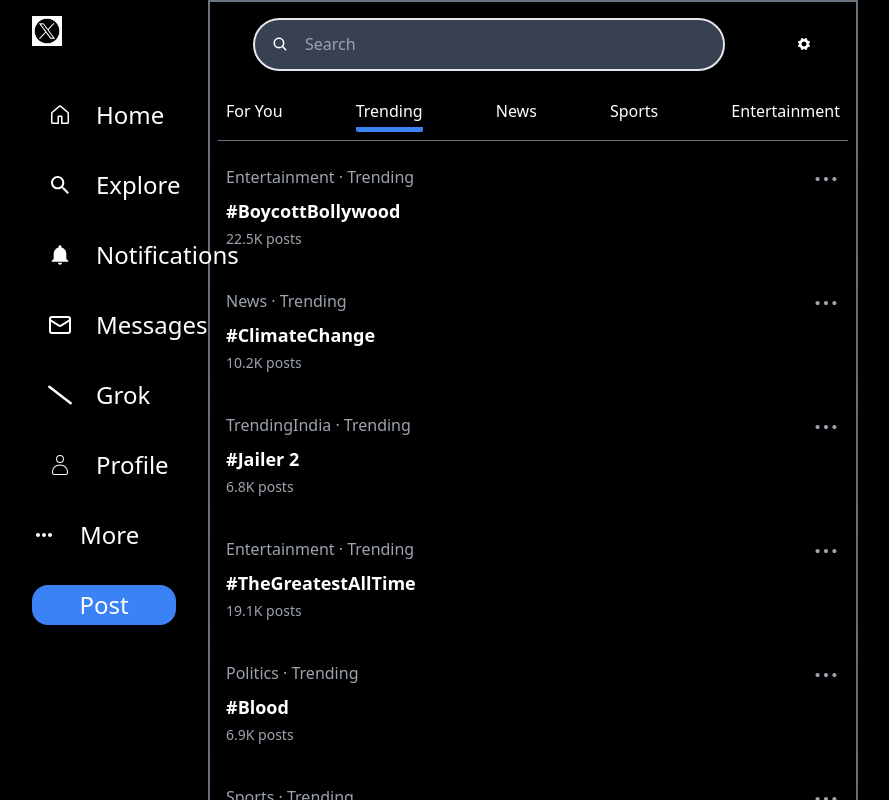
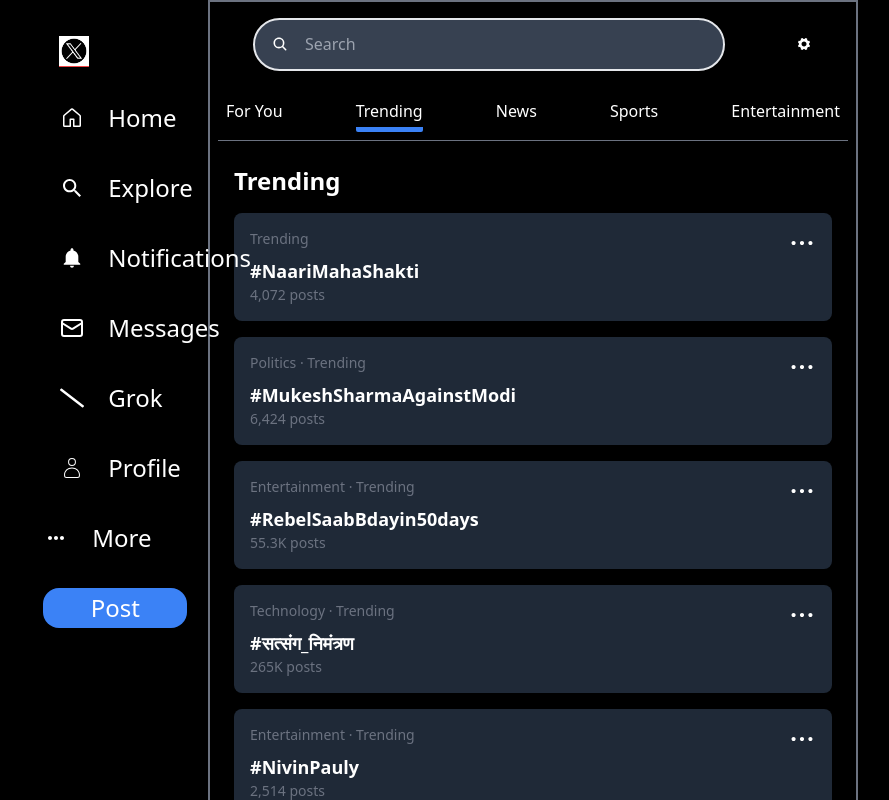
Before and after one commit to ompatel585/twitterClone, a React (Create React App) app: page /explore/trending in a window 1280 px wide. Shown: the whole page, without its empty margins (112-1001 px from the left). Built offline with nearby package versions, Linux system fonts and the light colour scheme.

Commit message:
last updaated

```diff
--- a/src/components/Explore/ExCard.js
+++ b/src/components/Explore/ExCardForYou.js
@@ -3,12 +3,12 @@
 import { IoIosMore } from "react-icons/io";
 
 
-function ExCard({ category, trendTitle, postCount }) {
+function ExCardForYou({ category, trendTitle, postCount }) {
   return (
-    <div className="bg-black text-white p-4 rounded-lg shadow-md my-2">
+    <div className='bg-gray-800 p-4 rounded-lg mb-4 hover:bg-gray-700 cursor-pointer transition-colors'>
       <div className="text-md text-gray-400 flex">
         {category} · Trending
-        <IoIosMore size={28} className='ml-auto'/>
+        <IoIosMore size={24} className='ml-auto text-gray-400 hover:text-white transition-colors'/>
       </div>
       <div className="text-lg font-bold my-1">
         #{trendTitle}
@@ -20,4 +20,4 @@
   );
 }
 
-export default ExCard;
+export default ExCardForYou;
--- /dev/null
+++ b/src/components/Explore/ExCardNews.js
@@ -0,0 +1,20 @@
+import React from 'react';
+
+function ExCardNews() {
+  return (
+    <div className="bg-gray-800 text-white p-4 rounded-lg shadow-md my-2 hover:bg-gray-700 transition-colors">
+      <div className="text-md text-gray-400 flex">
+        {category}
+        <IoIosMore size={24} className='ml-auto text-gray-400 hover:text-white transition-colors'/>
+      </div>
+      <div className="text-lg font-bold my-1">
+        #{trendTitle}
+      </div>
+      <div className="text-sm text-gray-400">
+        {postCount}
+      </div>
+    </div>
+  )
+}
+
+export default ExCardNews;
--- /dev/null
+++ b/src/components/Explore/ExCardTrending.js
@@ -0,0 +1,20 @@
+import React from 'react';
+import { IoIosMore } from "react-icons/io";
+
+function ExCardTrending({ category, title, tweetsCount }) {
+
+
+  return (
+    <div className='bg-gray-800 p-4 rounded-lg mb-4 hover:bg-gray-700 cursor-pointer transition-colors'>
+      <div className='flex'>
+        <p className='text-gray-500 text-sm'>{category}</p>
+        <IoIosMore size={28} className='ml-auto' />
+      </div>
+
+      <h3 className='text-white text-lg font-bold'>{title}</h3>
+      <p className='text-gray-500 text-sm'>{tweetsCount} </p>
+    </div>
+  );
+}
+
+export default ExCardTrending;
--- a/src/components/Explore/ExEntertainment.js
+++ b/src/components/Explore/ExEntertainment.js
@@ -1,7 +1,7 @@
 import React from 'react';
 import ExMain from './ExMain';
 import LeftBox from '../Home/LeftBox';
-import ExCard from './ExCard'
+import ExCard from './ExCardEntertainment'
 import { Link } from 'react-router-dom';
 import { IoSearch } from "react-icons/io5";
 import { IoIosSettings } from "react-icons/io";
--- a/src/components/Explore/ExForYou.js
+++ b/src/components/Explore/ExForYou.js
@@ -1,13 +1,25 @@
 import React from 'react';
 import ExMain from './ExMain';
 import LeftBox from '../Home/LeftBox';
-import ExCard from './ExCard'
+import ExCard from './ExCardForYou'
 import { Link } from 'react-router-dom';
 import { IoSearch } from "react-icons/io5";
 import { IoIosSettings } from "react-icons/io";
+import ExCardForYou from './ExCardForYou';
 
 
 function ExForYou() {
+
+  const trendingData = [
+    { category: 'Entertainment', trendTitle: 'BoycottBollywood', postCount: '22.5K' },
+    { category: 'News', trendTitle: 'ClimateChange', postCount: '10.2K' },
+    { category: 'TrendingIndia', trendTitle: 'Jailer 2', postCount: '6.8K' },
+    { category: 'Entertainment', trendTitle: 'TheGreatestAllTime', postCount: '19.1K' },
+    { category: 'Politics', trendTitle: 'Blood', postCount: '6.9K' },
+    { category: 'Sports', trendTitle: 'Diaz', postCount: '29.1K' },
+  ];
+
+
   return (
     <div>
       <div className='flex h-screen text-white'>
@@ -36,7 +48,7 @@
                   </div>
                 </div>
               </div>
-              <div className='border-b border-b-gray-500 flex justify-between mt-5 mx-2 p-2'>
+              <div className='border-b border-b-gray-500 flex justify-between mt-5 mx-2 p-2 '>
                 <div className='border-b-[5px] border-blue-500  rounded-b-sm   pb-1'>
                   <Link to="/explore/foryou">
                     <p>For You</p>
@@ -61,44 +73,16 @@
                   <p>Entertainment</p>
                 </Link>
               </div>
-              <div>
-                <ExCard
-                  category="Entertainment"
-                  trendTitle="BoycottBollywood"
-                  postCount="22.5K"
+              <div className='p-6'>
+              {trendingData.map((trend, index) => (
+                <ExCardForYou
+                  key={index}
+                  category={trend.category}
+                  trendTitle={trend.trendTitle}
+                  postCount={trend.postCount}
                 />
-
-                <ExCard
-                  category="News"
-                  trendTitle="ClimateChange"
-                  postCount="10.2K"
-                />
-
-                <ExCard
-                  category="TrendingIndia"
-                  trendTitle="Jailer 2"
-                  postCount="6.8K"
-                />
-
-                <ExCard
-                  category="Entertainment"
-                  trendTitle="TheGreatestAllTime"
-                  postCount="19.1K"
-                />
-
-                <ExCard
-                  category="Politics"
-                  trendTitle="Blood"
-                  postCount="6.9K"
-                />
-
-                <ExCard
-                  category="Sports"
-                  trendTitle="Diaz"
-                  postCount="29.1K"
-                />
-
-              </div>
+              ))}
+            </div>
             </div>
           </div>
         </div>
--- a/src/components/Explore/ExMain.js
+++ b/src/components/Explore/ExMain.js
@@ -1,6 +1,6 @@
 import React from 'react';
 
-import ExCard from './ExCard';
+import ExCard from './ExCardForYou';
 
 import { IoSearch } from "react-icons/io5";
 import { IoIosSettings } from "react-icons/io";
@@ -12,8 +12,8 @@
     return (
         <div>
             <div className='text-white w-[650px]  h-screen'>
-                <div className=' border-2 border-green-600'>
-                    <div className='flex mt-4'>
+                <div className=' border-2 border-gray-500'>
+                    <div className='flex mt-4 ml-4 justify-around'>
                         <div className='flex items-center border-2   bg-gray-700 rounded-full
                           w-[75%] h-[52.8px] '>
                             <div className='h-[52px] w-[50px] flex items-center justify-center '>
--- a/src/components/Explore/ExNews.js
+++ b/src/components/Explore/ExNews.js
@@ -1,12 +1,25 @@
 import React from 'react';
 import ExMain from './ExMain';
 import LeftBox from '../Home/LeftBox';
-import ExCard from './ExCard'
+import ExCardNews from './ExCardNews'
 import { Link } from 'react-router-dom';
 import { IoSearch } from "react-icons/io5";
 import { IoIosSettings } from "react-icons/io";
 
 function ExNews() {
+
+  const newsData = [
+    { category: 'Trending in Politics', trendTitle: 'Chinese Communist Party', postCount: '9,501 posts' },
+    { category: 'Trending in Politics', trendTitle: 'Venezuelans', postCount: '30.5K posts' },
+    { category: 'Trending in Politics', trendTitle: 'Poltava', postCount: '58.5K posts' },
+    { category: 'Trending in Politics', trendTitle: 'Rubbish', postCount: '22.4K posts' },
+    { category: 'Trending in Politics', trendTitle: 'Peter Obi', postCount: '38.1K posts' },
+    { category: 'Trending in Business & Finance', trendTitle: '#Qatar', postCount: '1,672 posts' },
+    { category: 'Trending in Business & Finance', trendTitle: 'XRP Ledger', postCount: '6,539 posts' },
+    { category: 'Trending', trendTitle: 'Walked', postCount: '68.4K posts' },
+    { category: 'Trending in Business & Finance', trendTitle: 'Dangote', postCount: '54.8K posts' },
+  ];
+
   return (
     <div>
       <div className='flex h-screen text-white'>
@@ -60,43 +73,15 @@
                   <p>Entertainment</p>
                 </Link>
               </div>
-              <div>
-                <ExCard
-                  category="Entertainment"
-                  trendTitle="BoycottBollywood"
-                  postCount="22.5K"
-                />
-
-                <ExCard
-                  category="News"
-                  trendTitle="ClimateChange"
-                  postCount="10.2K"
-                />
-
-                <ExCard
-                  category="TrendingIndia"
-                  trendTitle="Jailer 2"
-                  postCount="6.8K"
-                />
-
-                <ExCard
-                  category="Entertainment"
-                  trendTitle="TheGreatestAllTime"
-                  postCount="19.1K"
-                />
-
-                <ExCard
-                  category="Politics"
-                  trendTitle="Blood"
-                  postCount="6.9K"
-                />
-
-                <ExCard
-                  category="Sports"
-                  trendTitle="Diaz"
-                  postCount="29.1K"
-                />
-
+              <div className='p-6'>
+                {newsData.map((news, index) => (
+                  <ExCardNews
+                    key={index}
+                    category={news.category}
+                    trendTitle={news.trendTitle}
+                    postCount={news.postCount}
+                  />
+                ))}
               </div>
             </div>
           </div>
--- a/src/components/Explore/ExSports.js
+++ b/src/components/Explore/ExSports.js
@@ -1,7 +1,7 @@
 import React from 'react';
 import ExMain from './ExMain';
 import LeftBox from '../Home/LeftBox';
-import ExCard from './ExCard'
+import ExCard from './ExCardSports'
 import { Link } from 'react-router-dom';
 import { IoSearch } from "react-icons/io5";
 import { IoIosSettings } from "react-icons/io";
--- a/src/components/Explore/ExTrending.js
+++ b/src/components/Explore/ExTrending.js
@@ -1,13 +1,27 @@
 import React from 'react';
 import ExMain from './ExMain';
 import LeftBox from '../Home/LeftBox';
-import ExCard from './ExCard'
+import ExCardTrending from './ExCardTrending'
 import { Link } from 'react-router-dom';
 import { IoSearch } from "react-icons/io5";
 import { IoIosSettings } from "react-icons/io";
 
 
 function ExTrending() {
+
+  const trendingData = [
+    { category: 'Trending', title: '#NaariMahaShakti', tweetsCount: '4,072 posts' },
+    { category: 'Politics · Trending', title: '#MukeshSharmaAgainstModi', tweetsCount: '6,424 posts' },
+    { category: 'Entertainment · Trending', title: '#RebelSaabBdayin50days', tweetsCount: '55.3K posts' },
+    { category: 'Technology · Trending', title: '#सत्संग_निमंत्रण', tweetsCount: '265K posts' },
+    { category: 'Entertainment · Trending', title: '#NivinPauly', tweetsCount: '2,514 posts' },
+    { category: 'Trending', title: 'विशाल भंडारा', tweetsCount: '99.4K posts' },
+    { category: 'Trending', title: 'अपर्णा यादव', tweetsCount: '' },
+    { category: 'Trending', title: 'मुकेश शर्मा', tweetsCount: '1,562 posts' },
+    { category: 'Politics · Trending', title: 'श्री पूनम चंद यादव', tweetsCount: '1,962 posts' },
+    { category: 'Trending', title: 'महिला आयोग', tweetsCount: '1,015 posts' },
+  ];
+
   return (
     <div>
       <div className='flex h-screen text-white'>
@@ -61,44 +75,18 @@
                   <p>Entertainment</p>
                 </Link>
               </div>
-              <div>
-                <ExCard
-                  category="Entertainment"
-                  trendTitle="BoycottBollywood"
-                  postCount="22.5K"
-                />
+              <div className='p-6'>
+                <h2 className='text-white text-2xl font-bold mb-4'>Trending</h2>
+                {trendingData.map((trend, index) => (
+                  <ExCardTrending
+                    key={index}
+                    category={trend.category}
+                    title={trend.title}
+                    tweetsCount={trend.tweetsCount}
+                  />
+                ))}
+              </div>
 
-                <ExCard
-                  category="News"
-                  trendTitle="ClimateChange"
-                  postCount="10.2K"
-                />
-
-                <ExCard
-                  category="TrendingIndia"
-                  trendTitle="Jailer 2"
-                  postCount="6.8K"
-                />
-
-                <ExCard
-                  category="Entertainment"
-                  trendTitle="TheGreatestAllTime"
-                  postCount="19.1K"
-                />
-
-                <ExCard
-                  category="Politics"
-                  trendTitle="Blood"
-                  postCount="6.9K"
-                />
-
-                <ExCard
-                  category="Sports"
-                  trendTitle="Diaz"
-                  postCount="29.1K"
-                />
-
-              </div>
             </div>
           </div>
         </div>
--- a/src/components/Home/LeftBox.js
+++ b/src/components/Home/LeftBox.js
@@ -8,45 +8,75 @@
 import { MdOutlineMoreHoriz } from "react-icons/md";
 import { Link } from 'react-router-dom';
 
+//<img src={logo} alt="Logo" className='' />
+
+
 function LeftBox() {
   return (
     <div>
-      <div className='text-white text-[24px] p-4 pl-36 lg:w-[400px]'>
-        <div className='h-16 w-16'>
-          <div className='h-8 w-[30px]'>
-            <img src={logo} alt="Logo" />
+      <div className='text-white text-[24px] p-5 flex justify-end lg:w-[400px]'>
+
+        <div>
+          <div className='w-[30px] h-[31px] bg-red-500 m-4 cursor-pointer'>
+            <Link
+              to="/"
+              className=''
+            >
+              <img src={logo} alt="Logo" className='' />
+            </Link>
           </div>
-        </div>
-        <div>
-          <Link to="/" className='flex items-center lg:h-[70px] gap-x-6 px-4 hover:border hover:border2 hover:border-blue-400 hover:rounded-2xl cursor-pointer'>
+
+          <Link
+            to="/"
+            className='flex items-center lg:h-[70px] gap-x-6 px-4 border border-transparent hover:border-blue-400 hover:bg-gray-900 hover:rounded-2xl cursor-pointer transition-all'
+          >
             <GoHome />
             <p>Home</p>
           </Link>
-          <Link to="/explore" className='flex items-center lg:h-[70px] gap-x-6 px-4 hover:border hover:border2 hover:border-blue-400 hover:rounded-2xl cursor-pointer'>
+          <Link
+            to="/explore"
+            className='flex items-center lg:h-[70px] gap-x-6 px-4 border border-transparent hover:border-blue-400 hover:bg-gray-900 hover:rounded-2xl cursor-pointer transition-all'
+          >
             <IoMdSearch />
             <p>Explore</p>
           </Link>
-          <Link to="/notifications" className='flex items-center lg:h-[70px] gap-x-6 px-4 hover:border hover:border2 hover:border-blue-400 hover:rounded-2xl cursor-pointer'>
+          <Link
+            to="/notifications"
+            className='flex items-center lg:h-[70px] gap-x-6 px-4 border border-transparent hover:border-blue-400 hover:bg-gray-900 hover:rounded-2xl cursor-pointer transition-all'
+          >
             <IoMdNotifications />
             <p>Notifications</p>
           </Link>
-          <Link to="/messages" className='flex items-center lg:h-[70px] gap-x-6 px-4 hover:border hover:border2 hover:border-blue-400 hover:rounded-2xl cursor-pointer'>
+          <Link
+            to="/messages"
+            className='flex items-center lg:h-[70px] gap-x-6 px-4 border border-transparent hover:border-blue-400 hover:bg-gray-900 hover:rounded-2xl cursor-pointer transition-all'
+          >
             <LuMail />
             <p>Messages</p>
           </Link>
-          <Link to="/grok" className='flex items-center lg:h-[70px] gap-x-6 px-4 hover:border hover:border2 hover:border-blue-400 hover:rounded-2xl cursor-pointer'>
+          <Link
+            to="/grok"
+            className='flex items-center lg:h-[70px] gap-x-6 px-4 border border-transparent hover:border-blue-400 hover:bg-gray-900 hover:rounded-2xl cursor-pointer transition-all'
+          >
             <FaSlash />
             <p>Grok</p>
           </Link>
-          <Link to="/profile" className='flex items-center lg:h-[70px] gap-x-6 px-4 hover:border hover:border2 hover:border-blue-400 hover:rounded-2xl cursor-pointer'>
+          <Link
+            to="/profile"
+            className='flex items-center lg:h-[70px] gap-x-6 px-4 border border-transparent hover:border-blue-400 hover:bg-gray-900 hover:rounded-2xl cursor-pointer transition-all'
+          >
             <CiUser />
             <p>Profile</p>
           </Link>
-          <div className='flex items-center lg:h-[70px] gap-x-6 hover:border hover:border2 hover:border-blue-400 hover:rounded-2xl cursor-pointer'>
+          <div
+            className='flex items-center lg:h-[70px] gap-x-6 border border-transparent hover:border-blue-400 hover:bg-gray-900 hover:rounded-2xl cursor-pointer transition-all'
+          >
             <MdOutlineMoreHoriz />
             <p>More</p>
           </div>
-          <div className='flex items-center lg:h-[70px] gap-x-6 hover:border hover:border2 hover:border-blue-400 hover:rounded-2xl cursor-pointer'>
+          <div
+            className='flex items-center lg:h-[70px] gap-x-6  cursor-pointer transition-all'
+          >
             <button className='bg-blue-500 rounded-2xl w-36 h-10'>Post</button>
           </div>
         </div>
```
Also changed, not shown: src/components/Explore/ExCardEntertainment.js (added, +9 -0 lines), src/components/Explore/ExCardSports.js (added, +9 -0 lines).
